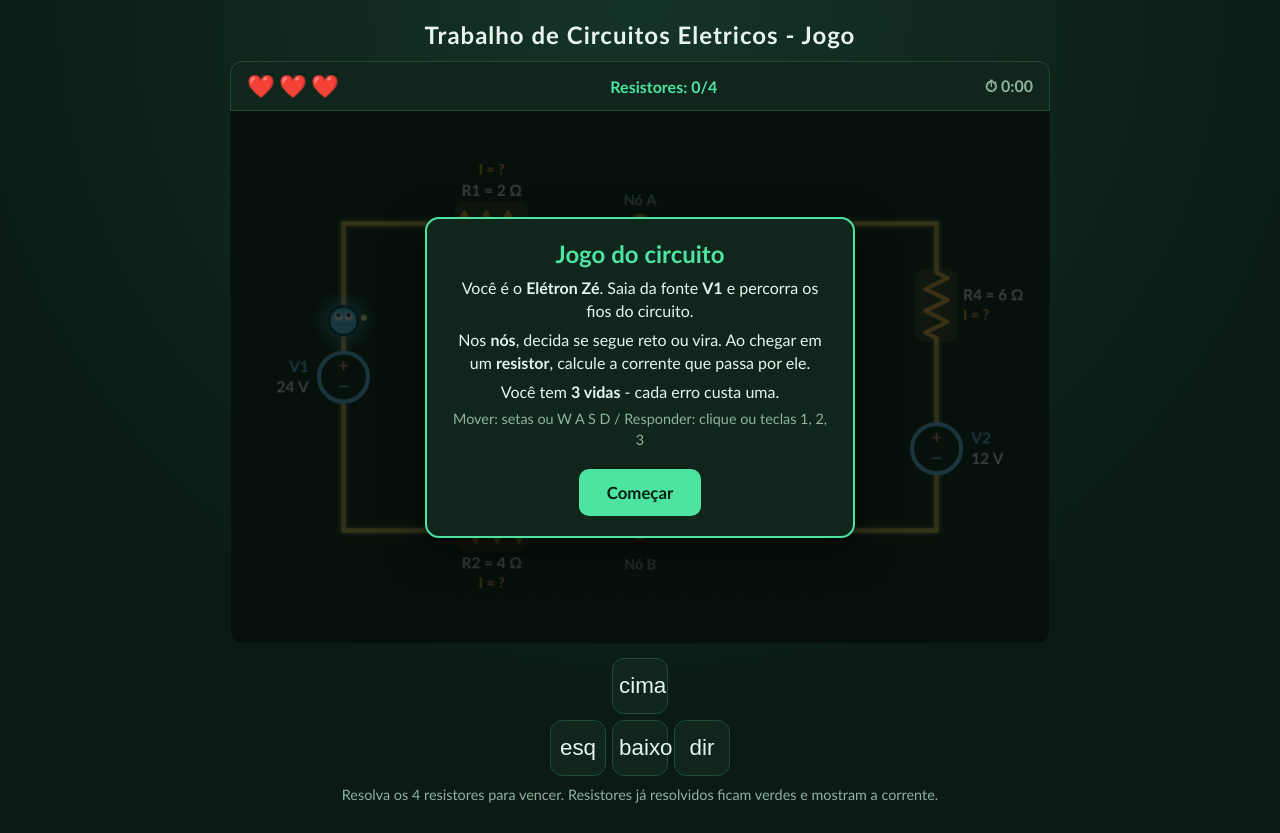
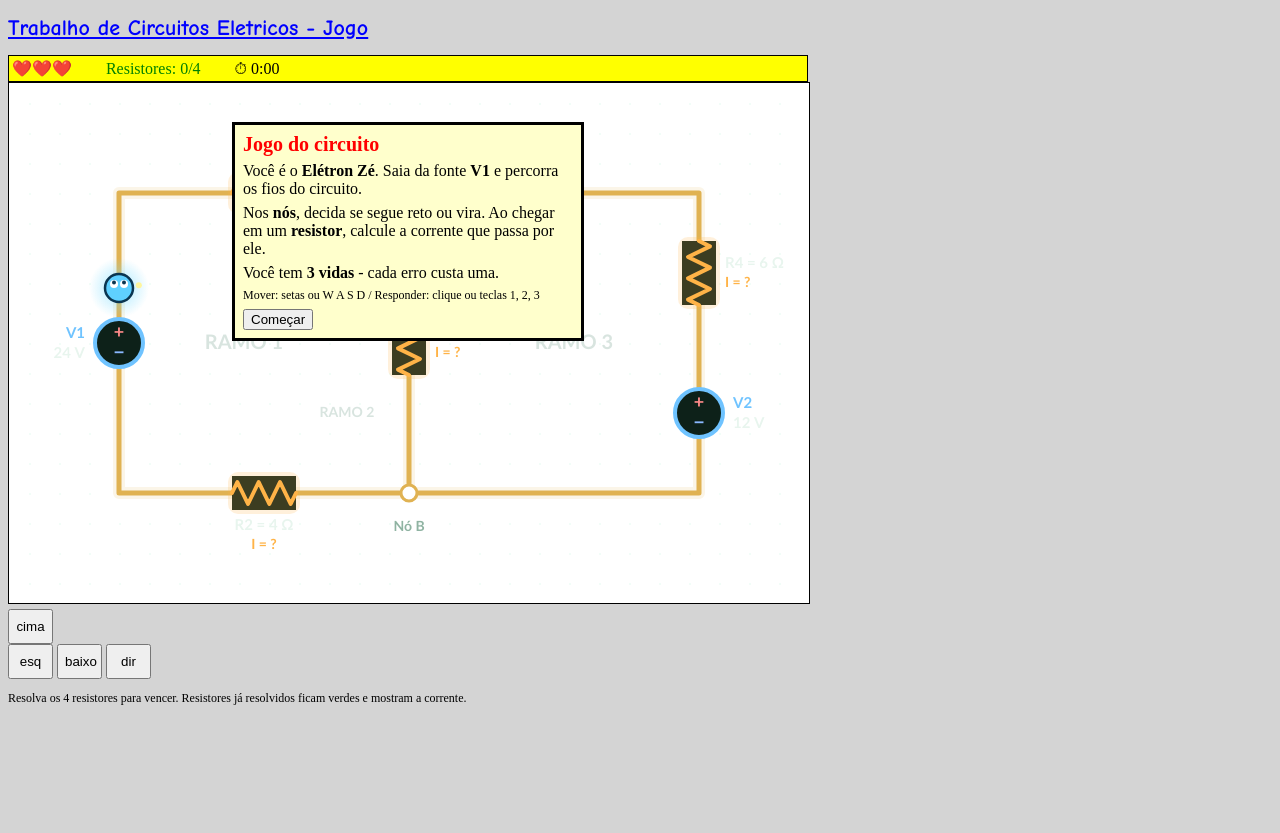
Before and after one commit to educerri/claud, a plain HTML site: page circuito-aventura/index.html in a window 1280 px wide. After the commit the page ends 800 px from the top, so only its background shows below. Drawn offline with Linux system fonts and the light colour scheme.

Commit message:
Troca o visual por um estilo basico
Co-Authored-By: Claude Fable 5.2 <noreply@anthropic.com>
Claude-Session: https://claude.ai/code/session_0132bRtJ4c9KqHj1sgAVqZkK

```diff
--- a/circuito-aventura/style.css
+++ b/circuito-aventura/style.css
@@ -1,108 +1,48 @@
-:root {
-  --bg: #0b1a14;
-  --panel: #10261d;
-  --line: #1f4a38;
-  --wire: #e0b252;
-  --text: #e8f5ee;
-  --muted: #8fb3a2;
-  --accent: #4de3a0;
-  --warn: #ffb347;
-  --bad: #ff5d6c;
+body {
+  background-color: #d4d4d4;
+  font-family: "Times New Roman", serif;
+  margin: 8px;
 }
-* { box-sizing: border-box; }
-body {
-  margin: 0; min-height: 100vh;
-  background: radial-gradient(circle at 50% 0%, #143427, var(--bg) 70%);
-  color: var(--text);
-  font-family: "Trebuchet MS", "Segoe UI", system-ui, sans-serif;
-  display: flex; flex-direction: column; align-items: center;
-  padding: 16px;
+h1 {
+  font-family: "Comic Sans MS", cursive;
+  color: blue;
+  text-decoration: underline;
+  font-size: 22px;
 }
-h1 { margin: 4px 0 12px; font-size: 1.5rem; letter-spacing: 1px; }
-h1 span { color: var(--accent); }
+#game { width: 800px; max-width: 100%; }
 
-#game { width: 100%; max-width: 820px; }
-
-#hud {
-  display: flex; justify-content: space-between; align-items: center;
-  background: var(--panel); border: 1px solid var(--line);
-  border-radius: 12px 12px 0 0; padding: 10px 16px; font-weight: bold;
-}
-#lives { font-size: 1.4rem; letter-spacing: 4px; }
-#lives .lost { opacity: .2; filter: grayscale(1); }
-#progress { color: var(--accent); }
-#timer { color: var(--muted); font-variant-numeric: tabular-nums; }
+#hud { background-color: yellow; border: 1px solid black; padding: 3px; }
+#hud div { display: inline; margin-right: 30px; }
+#progress { color: green; }
 
 #stage { position: relative; }
-canvas {
-  display: block; width: 100%; height: auto;
-  background: #0d2119; border: 1px solid var(--line); border-top: 0;
-  border-radius: 0 0 12px 12px;
+canvas { display: block; width: 100%; background-color: white; border: 1px solid black; }
+
+.overlay { position: absolute; top: 0; left: 0; right: 0; bottom: 0; display: none; }
+.overlay.show { display: block; }
+.card {
+  background-color: #ffffcc;
+  border: 3px solid black;
+  width: 330px; max-width: 95%;
+  margin: 40px auto 0 auto;
+  padding: 8px;
 }
+.card h2 { margin: 0; font-size: 20px; color: red; }
+.card p { margin: 6px 0; }
+.card.shake { background-color: #ff9999; }
 
-/* Sobreposições (início, popup, fim) */
-.overlay {
-  position: absolute; inset: 0; display: none;
-  align-items: center; justify-content: center;
-  background: rgba(5, 14, 10, .78); border-radius: 0 0 12px 12px;
-  padding: 12px;
-}
-.overlay.show { display: flex; }
-.card {
-  background: var(--panel); border: 2px solid var(--accent);
-  border-radius: 14px; padding: 20px 22px; width: 100%; max-width: 430px;
-  box-shadow: 0 12px 40px rgba(0,0,0,.6); text-align: center;
-  max-height: 100%; overflow: auto;
-}
-.card h2 { margin: 0 0 8px; color: var(--accent); }
-.card p { margin: 6px 0; line-height: 1.45; color: var(--text); }
-.card.shake { animation: shake .35s; border-color: var(--bad); }
-@keyframes shake {
-  25% { transform: translateX(-8px); } 50% { transform: translateX(8px); }
-  75% { transform: translateX(-5px); }
-}
+.chip { display: block; font-weight: bold; }
+.formula { font-size: 18px; margin: 6px 0; }
+.options button { display: block; margin-bottom: 4px; width: 120px; }
+.options button.wrong { color: red; }
+.options button.right { background-color: lime; }
+.options kbd { font-family: inherit; }
+#feedback { font-weight: bold; min-height: 20px; }
+#feedback.ok { color: green; }
+#feedback.no { color: red; }
+.small { font-size: 12px; }
+.big { margin: 0; }
 
-.data {
-  display: flex; gap: 8px; justify-content: center; flex-wrap: wrap; margin: 10px 0;
-}
-.chip {
-  background: #0b1a14; border: 1px solid var(--line); border-radius: 8px;
-  padding: 6px 12px; font-weight: bold;
-}
-.formula {
-  font-family: Georgia, serif; font-style: italic; font-size: 1.3rem;
-  color: var(--warn); margin: 8px 0 12px;
-}
-.options { display: grid; gap: 8px; }
-.options button, .btn {
-  font: inherit; font-weight: bold; font-size: 1.05rem;
-  padding: 11px; border-radius: 10px; cursor: pointer;
-  background: #17382b; color: var(--text); border: 2px solid var(--line);
-  transition: transform .08s, border-color .15s, background .15s;
-}
-.options button:hover:not(:disabled), .btn:hover { border-color: var(--accent); transform: translateY(-1px); }
-.options button.wrong { background: #4a1820; border-color: var(--bad); opacity: .65; cursor: not-allowed; }
-.options button.right { background: #145a3c; border-color: var(--accent); }
-.options button:disabled { cursor: default; }
-.options kbd { color: var(--muted); font-size: .8rem; margin-right: 6px; }
-.btn { background: var(--accent); color: #062014; border-color: var(--accent); padding: 11px 26px; margin-top: 12px; }
-#feedback { min-height: 1.4em; font-weight: bold; margin-top: 10px; }
-#feedback.ok { color: var(--accent); } #feedback.no { color: var(--bad); }
-.small { font-size: .9rem; color: var(--muted) !important; }
-.big { font-size: 2.6rem; margin: 0; }
-
-/* Controles de toque */
-#pad {
-  display: grid; grid-template-columns: repeat(3, 56px); grid-template-rows: repeat(2, 56px);
-  gap: 6px; justify-content: center; margin-top: 14px;
-}
-#pad button {
-  font-size: 1.4rem; border-radius: 12px; border: 1px solid var(--line);
-  background: var(--panel); color: var(--text); touch-action: none; user-select: none;
-}
-#pad button:active { background: var(--accent); color: #062014; }
-#pad [data-d="up"] { grid-column: 2; }
-#pad [data-d="left"] { grid-column: 1; grid-row: 2; }
-#pad [data-d="down"] { grid-column: 2; grid-row: 2; }
-#pad [data-d="right"] { grid-column: 3; grid-row: 2; }
-.help { color: var(--muted); font-size: .9rem; margin-top: 10px; text-align: center; }
+#pad { margin-top: 5px; }
+#pad button { width: 45px; height: 35px; touch-action: none; }
+.help { font-size: 12px; }
```
